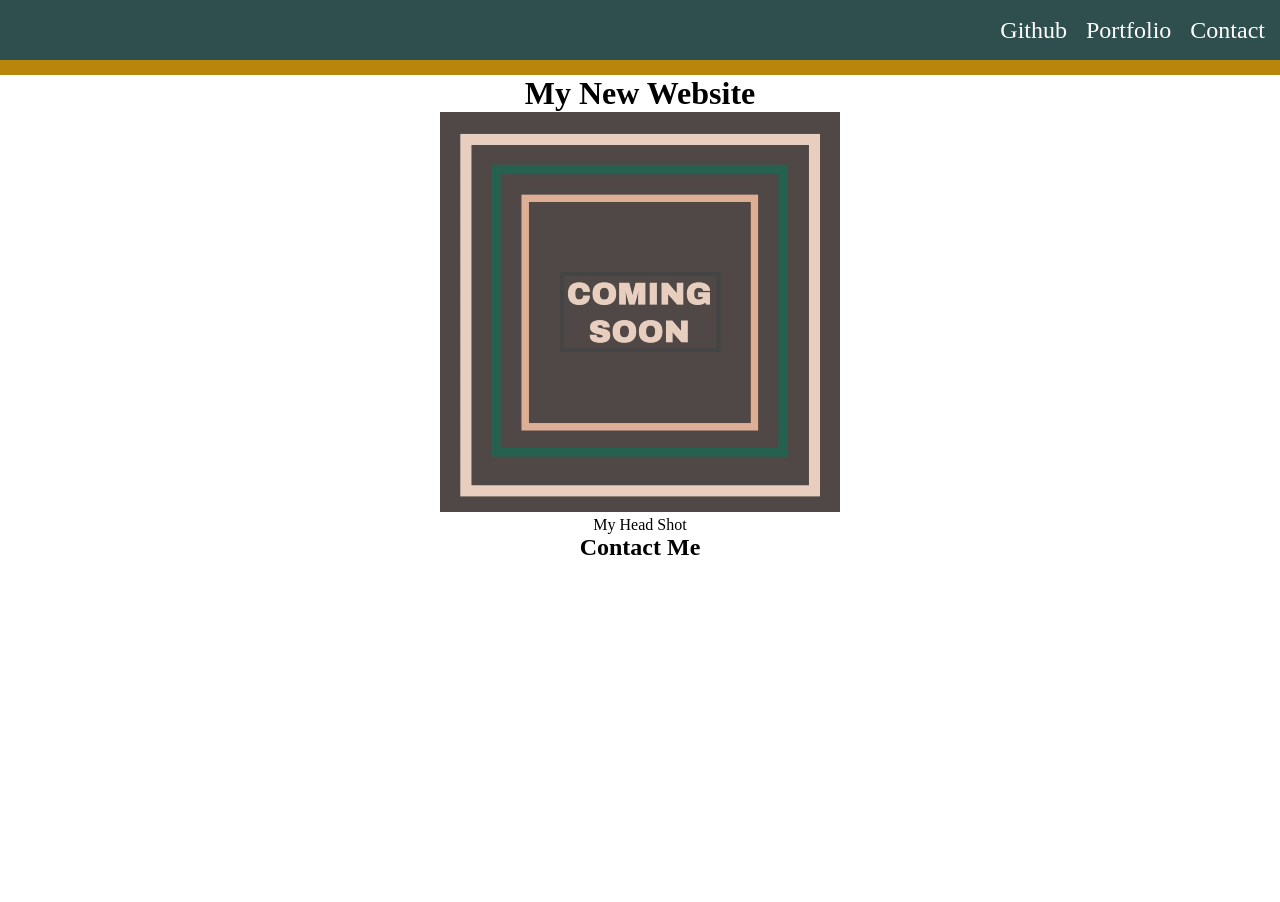
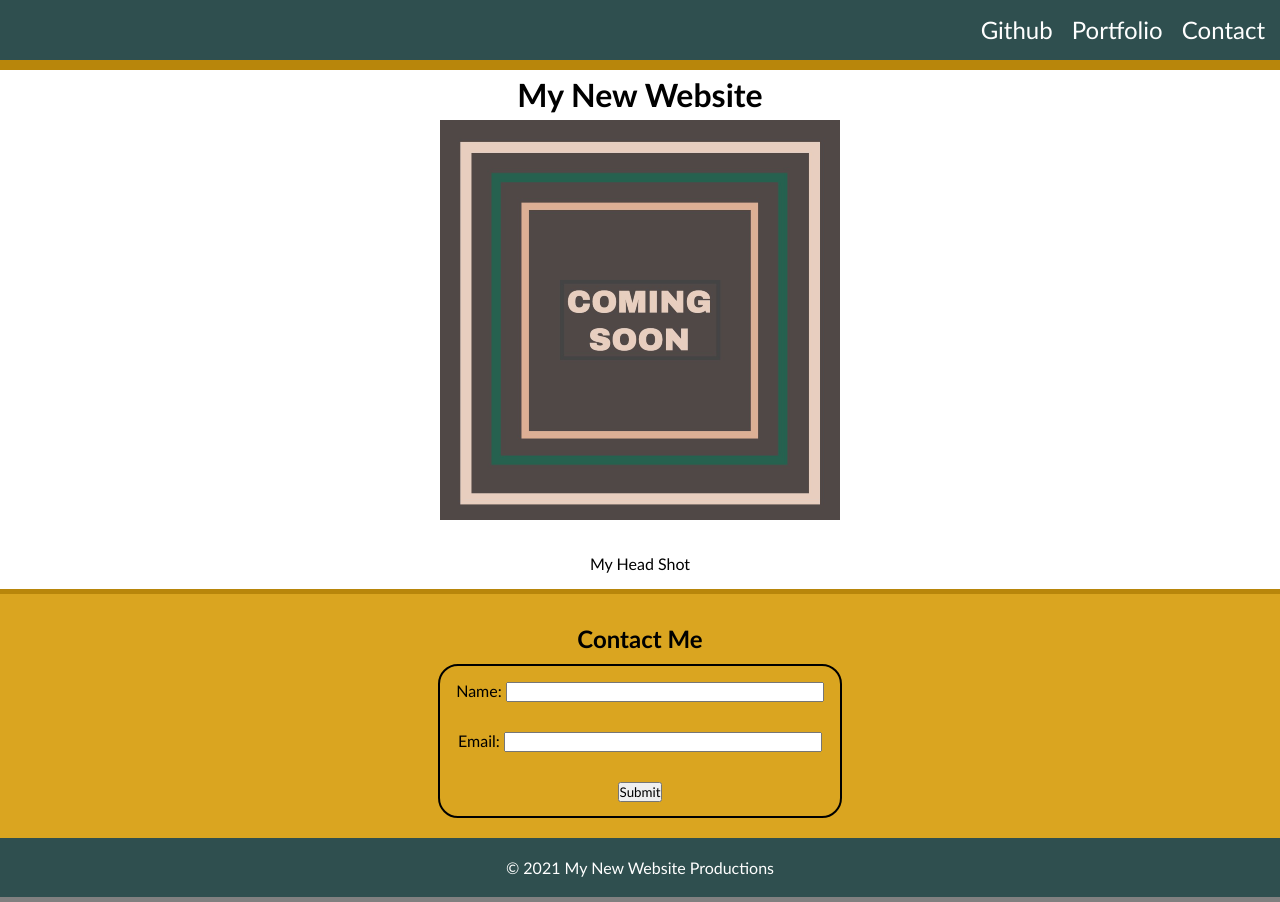
Before and after one commit to tehshaw/My-Landing-Page, a plain HTML site: page index.html in a window 1280 px wide. Before the commit the page ends 800 px from the top, so only its background shows below. Drawn offline with Linux system fonts and the light colour scheme.

Commit message:
Final attempt to match provided specs

```diff
--- a/assets/style.css
+++ b/assets/style.css
@@ -1,16 +1,17 @@
 * {
     padding: 0px;
     margin: 0px;
+    font-family: 'Trebuchet MS', sans-serif;
+
 }
 
 nav{
     width: 100%;
     text-align: right;
-    background-color: darkslategrey;
-    border-bottom: 15px solid darkgoldenrod;
+    border-bottom: 10px solid darkgoldenrod;
 }
 
-li{
+nav li{
     line-height: 60px;
     font-size: 150%;
     display: inline;
@@ -26,13 +27,43 @@ a:visited{
 
 a:hover{
     background-color: darkgoldenrod;
+    padding: 5px;
+    border-radius: 10%;
 }
 
 main{
     text-align: center;
-    border-top: 20px darkgoldenrod;
+    line-height: 50px;
 }
+
+section{
+    padding: 20px;
+    border-top: 5px solid darkgoldenrod;
+    background-color: goldenrod;
+}
+
+form{
+    /* display: inline; */
+    margin: auto;
+    border: 2px solid black;
+    border-radius: 20px;
+    width: 400px;
+}
+
+form ul{
+    list-style: none;
+    display: inline;
+}
+
+footer{
+    padding: 20px;
+    text-align: center;
+    border-bottom: 5px solid grey;
+
+}
+
 
 .green_back{
     background-color: darkslategrey;
+    color: white;
 }
--- a/index.html
+++ b/index.html
@@ -9,7 +9,7 @@
 </head>
 <body>
     <header>
-        <nav>
+        <nav class="green_back">
             <ul>
                 <li><a href="https://github.com/tehshaw" target="_blank">Github</a></li>
                 <li><a href="">Portfolio</a></li>
@@ -29,13 +29,26 @@
         <section>
             <h2>Contact Me</h2>
 
-
+            <form name="mailingList">
+                <ul>
+                    <li>
+                        <label for="name">Name:</label>
+                        <input type="text" form="mailingList" id="name" name="name" size="40">
+                    </li>
+                    <li>
+                        <label for="email">Email:</label>
+                        <input type="text" form="mailingList" id="email" name="email" size="40">
+                    </li>
+                </ul>
+                     <button form="mailingList">Submit</button>
+            </form>
 
         </section>
     </main>
 
-    <footer>
+    <footer class="green_back">
 
+        <p>&copy; 2021 My New Website Productions</p>
 
     </footer>
 
```
Also changed, not shown: images/image.png (added).
